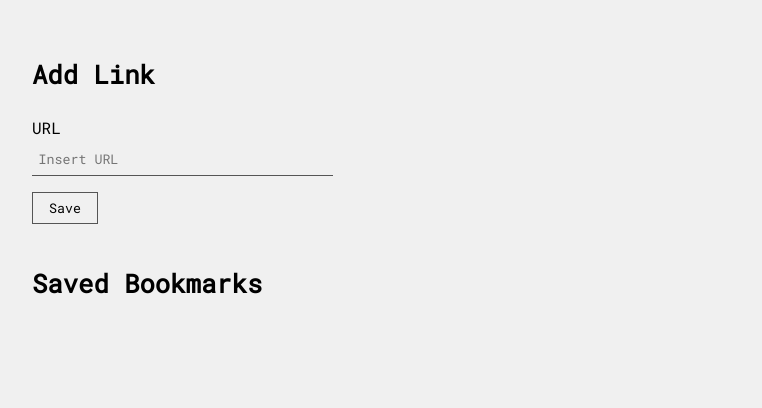
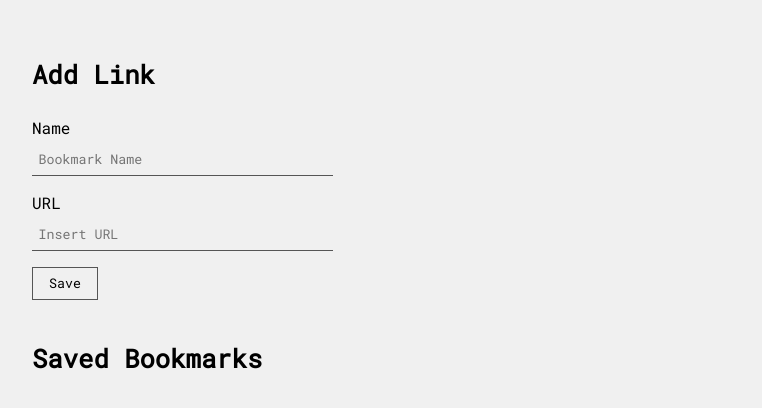
Before and after one commit to jlouiss/vanilla-bookmarks, a plain HTML site: page index.html in a window 1280 px wide. Shown: the part 158-566 px from the top of the page, without its empty margins (136-898 px from the left). Drawn offline with Linux system fonts and the light colour scheme.

Commit message:
updated html

```diff
--- a/index.html
+++ b/index.html
@@ -8,6 +8,7 @@
   <title>Phantom Bookmarks</title>
   <link rel="shortcut icon" type="image/x-icon" href="https://phantom.land/assets/favicon/favicon.ico">
   <link rel="stylesheet" href="./styles.css">
+  <script src="./db.js"></script>
   <script src="./scripts.js"></script>
 </head>
 <body onload="setup()">
@@ -18,8 +19,12 @@
   <section class="submit-link-form">
     <h3>Add Link</h3>
     <form>
+      <label for="name">Name</label>
+      <input type="text" id="name" name="name" placeholder="Bookmark Name">
+
       <label for="url">URL</label>
       <input type="text" id="url" name="url" placeholder="Insert URL">
+
       <small class="invalid-url-error">URL is invalid (must begin with `http`) or doesn't exist</small>
       <button type="submit" class="disabled">Save</button>
     </form>
--- a/styles.css
+++ b/styles.css
@@ -44,7 +44,7 @@ section.overview h1 {
   text-align: center;
 }
 
-@media(min-width: 1024px) {
+@media(min-width: 1000px) {
   section.overview {
     max-width: 980px;
     margin: 0 auto;
@@ -59,6 +59,10 @@ section.submit-link-form {
 
 section.submit-link-form form > * {
   display: block;
+}
+
+section.submit-link-form form > input:first-of-type {
+  margin-bottom: 1rem;
 }
 
 section.submit-link-form form .invalid-url-error {
```
